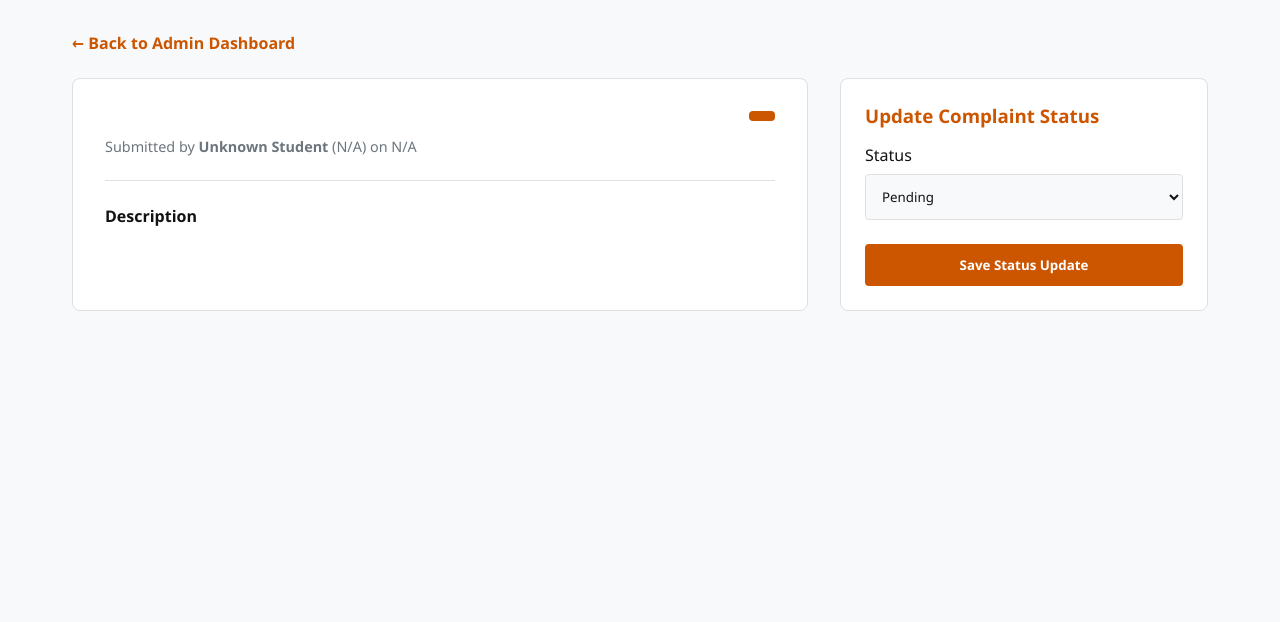
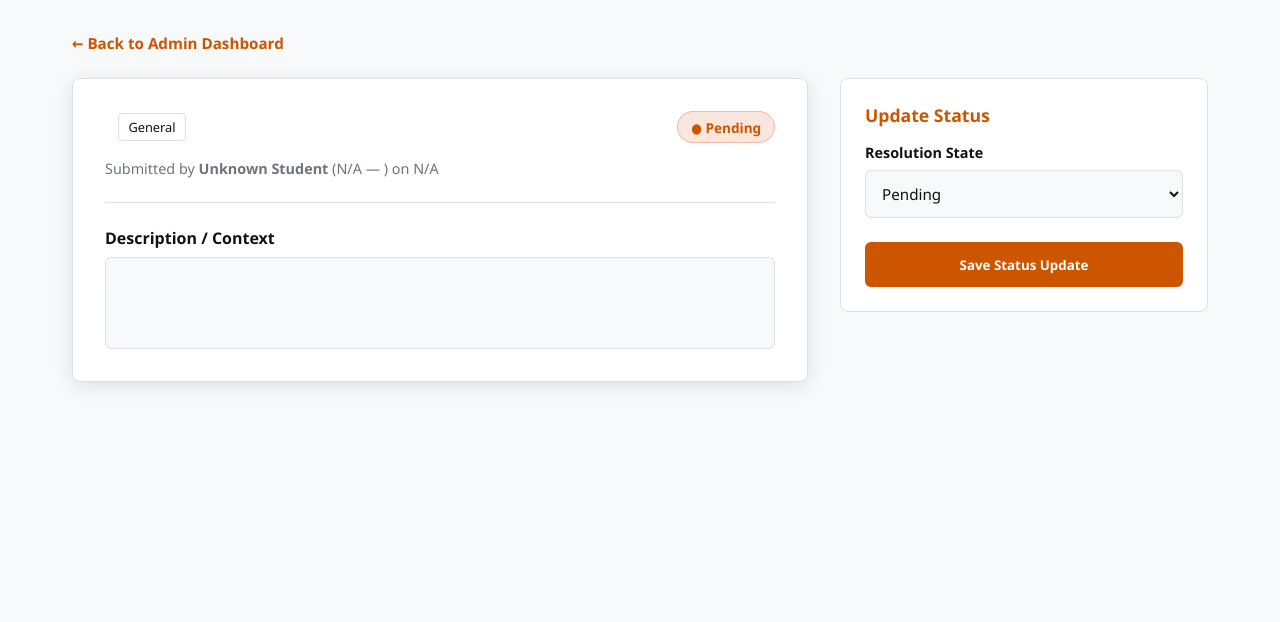
Before and after one commit to Harjabart/bouesti-college-of-science_complaint_system, a Flask app: template templates/admin/view_complaint.html in a window 1280 px wide. Shown: the part 73-695 px from the top of the page. Run offline with Flask 3, Linux system fonts and the light colour scheme; the template is opened without the code that fills it, so the values that code supplies are empty.

Commit message:
Update review complaint template with attachment viewer and styled badges

```diff
--- a/templates/admin/view_complaint.html
+++ b/templates/admin/view_complaint.html
@@ -5,53 +5,116 @@
 {% block content %}
 <div style="margin-bottom: 1.5rem;">
     <a href="{{ url_for('admin_dashboard') }}"
-        style="color: var(--primary-color); text-decoration: none; font-weight: bold;">&larr; Back to Admin
-        Dashboard</a>
+        style="color: var(--primary-color); text-decoration: none; font-weight: 700; display: inline-flex; align-items: center; gap: 0.4rem; font-size: 0.95rem;">
+        &larr; Back to Admin Dashboard
+    </a>
 </div>
 
-<div class="admin-complaint-grid" style="display: grid; grid-template-columns: 2fr 1fr; gap: 2rem;">
-    <!-- Complaint Info -->
+<div class="admin-complaint-grid" style="display: grid; grid-template-columns: 2fr 1fr; gap: 2rem; align-items: start;">
+    <!-- Complaint Info & Evidence -->
+    <div style="display: flex; flex-direction: column; gap: 1.5rem;">
+
+        <!-- Main Details Card -->
         <div
-        style="background-color: var(--card-bg); padding: 2rem; border-radius: 8px; border: 1px solid var(--border-color);">
-        <div style="display: flex; justify-content: space-between; align-items: center; margin-bottom: 1rem;">
-            <h2 style="color: var(--primary-color);">{{ complaint.reference_number }}</h2>
+            style="background-color: var(--card-bg, #1e1e1e); padding: 2rem; border-radius: 8px; border: 1px solid var(--border-color, rgba(255,255,255,0.08)); box-shadow: 0 4px 20px rgba(0,0,0,0.1);">
+            <div
+                style="display: flex; justify-content: space-between; align-items: center; margin-bottom: 1rem; flex-wrap: wrap; gap: 0.5rem;">
+                <div style="display: flex; align-items: center; gap: 0.8rem;">
+                    <h2 style="color: var(--primary-color); font-weight: 800; font-family: monospace; margin: 0;">{{
+                        complaint.reference_number }}</h2>
                     <span
-                style="padding: 0.3rem 0.8rem; border-radius: 4px; font-weight: bold; background-color: var(--primary-color); color: #fff;">
-                {{ complaint.status }}
+                        style="background-color: rgba(255,255,255,0.06); padding: 0.25rem 0.6rem; border-radius: 4px; font-size: 0.8rem; color: var(--text-color); border: 1px solid var(--border-color, rgba(255,255,255,0.1));">
+                        {{ complaint.category if complaint.category else 'General' }}
                     </span>
                 </div>
 
-        <h3 style="margin-bottom: 0.5rem;">{{ complaint.title }}</h3>
+                <!-- Dynamic Status Badge -->
+                {% if complaint.status == 'Resolved' %}
+                <span
+                    style="padding: 0.35rem 0.8rem; border-radius: 20px; font-size: 0.85rem; font-weight: 700; background-color: rgba(46, 204, 113, 0.15); color: #2ecc71; border: 1px solid rgba(46, 204, 113, 0.3);">
+                    ● Resolved
+                </span>
+                {% elif complaint.status == 'Under Review' or complaint.status == 'In Progress' %}
+                <span
+                    style="padding: 0.35rem 0.8rem; border-radius: 20px; font-size: 0.85rem; font-weight: 700; background-color: rgba(241, 196, 15, 0.15); color: #f1c40f; border: 1px solid rgba(241, 196, 15, 0.3);">
+                    ● {{ complaint.status }}
+                </span>
+                {% elif complaint.status == 'Rejected' %}
+                <span
+                    style="padding: 0.35rem 0.8rem; border-radius: 20px; font-size: 0.85rem; font-weight: 700; background-color: rgba(231, 76, 60, 0.15); color: #e74c3c; border: 1px solid rgba(231, 76, 60, 0.3);">
+                    ● Rejected
+                </span>
+                {% else %}
+                <span
+                    style="padding: 0.35rem 0.8rem; border-radius: 20px; font-size: 0.85rem; font-weight: 700; background-color: rgba(224, 86, 36, 0.15); color: var(--primary-color); border: 1px solid rgba(224, 86, 36, 0.3);">
+                    ● Pending
+                </span>
+                {% endif %}
+            </div>
+
+            <h3 style="margin-bottom: 0.5rem; color: var(--text-color); font-size: 1.3rem; font-weight: 700;">{{
+                complaint.title }}</h3>
+
             <p style="color: var(--text-muted); font-size: 0.9rem; margin-bottom: 1.5rem;">
                 Submitted by <strong>{{ complaint.user.full_name if complaint.user else 'Unknown Student' }}</strong>
-            ({{ complaint.user.matric_no if complaint.user else 'N/A' }}) on
-            {{ complaint.created_at.strftime('%b %d, %Y at %I:%M %p') if complaint.created_at else 'N/A' }}
+                ({{ complaint.user.matric_no if complaint.user else 'N/A' }} — {{ complaint.user.email if complaint.user
+                else '' }})
+                on {{ complaint.created_at.strftime('%b %d, %Y at %I:%M %p') if complaint.created_at else 'N/A' }}
             </p>
 
-        <hr style="border: none; border-top: 1px solid var(--border-color); margin-bottom: 1.5rem;">
+            <hr
+                style="border: none; border-top: 1px solid var(--border-color, rgba(255,255,255,0.08)); margin-bottom: 1.5rem;">
 
-        <h4>Description</h4>
-        <p style="margin-top: 0.5rem; line-height: 1.6; white-space: pre-line;">{{ complaint.description }}</p>
+            <h4 style="color: var(--text-color); font-weight: 700; margin-bottom: 0.5rem;">Description / Context</h4>
+            <div
+                style="color: var(--text-color); line-height: 1.7; white-space: pre-line; background: var(--bg-color, #121212); padding: 1.2rem; border-radius: 6px; border: 1px solid var(--border-color, rgba(255,255,255,0.05)); font-size: 0.95rem;">
+                {{ complaint.description }}
+            </div>
+        </div>
+
+        <!-- Evidence Attachment Card -->
+        {% if complaint.filename %}
+        <div
+            style="background-color: var(--card-bg, #1e1e1e); padding: 1.5rem; border-radius: 8px; border: 1px solid var(--border-color, rgba(255,255,255,0.08));">
+            <h4
+                style="color: var(--text-color); font-weight: 700; margin-bottom: 0.8rem; display: flex; align-items: center; gap: 0.5rem;">
+                📂 Attached Evidence File
+            </h4>
+            <div
+                style="display: flex; justify-content: space-between; align-items: center; background: var(--bg-color, #121212); padding: 1rem; border-radius: 6px; border: 1px solid var(--border-color, rgba(255,255,255,0.05));">
+                <span style="font-size: 0.9rem; color: var(--text-color); font-family: monospace;">{{ complaint.filename
+                    }}</span>
+                <a href="{{ url_for('uploaded_file', filename=complaint.filename) }}" target="_blank"
+                    style="background-color: var(--primary-color); color: #ffffff; padding: 0.5rem 1rem; border-radius: 4px; text-decoration: none; font-weight: 700; font-size: 0.85rem;">
+                    View / Download Attachment
+                </a>
+            </div>
+        </div>
+        {% endif %}
+
     </div>
 
     <!-- Update Action Box -->
     <div
-        style="background-color: var(--card-bg); padding: 1.5rem; border-radius: 8px; border: 1px solid var(--border-color); height: fit-content;">
-        <h3 style="margin-bottom: 1rem; color: var(--primary-color);">Update Complaint Status</h3>
+        style="background-color: var(--card-bg, #1e1e1e); padding: 1.5rem; border-radius: 8px; border: 1px solid var(--border-color, rgba(255,255,255,0.08)); position: sticky; top: 1.5rem;">
+        <h3 style="margin-bottom: 1rem; color: var(--primary-color); font-weight: 800; font-size: 1.1rem;">Update Status
+        </h3>
 
         <form action="{{ url_for('update_status', complaint_id=complaint.id) }}" method="POST">
             <div style="margin-bottom: 1.5rem;">
-                <label style="display: block; margin-bottom: 0.5rem; font-weight: 500;">Status</label>
+                <label
+                    style="display: block; margin-bottom: 0.5rem; font-weight: 600; font-size: 0.9rem; color: var(--text-color);">Resolution
+                    State</label>
                 <select name="status" required
-                    style="width: 100%; padding: 0.75rem; border: 1px solid var(--border-color); border-radius: 4px; background-color: var(--bg-color); color: var(--text-color);">
-                    {% for st in ['Pending', 'Under Review', 'Resolved', 'Rejected'] %}
+                    style="width: 100%; padding: 0.75rem; border: 1px solid var(--border-color, #444); border-radius: 6px; background-color: var(--bg-color, #121212); color: var(--text-color); font-size: 0.95rem;">
+                    {% for st in ['Pending', 'Under Review', 'In Progress', 'Resolved', 'Rejected'] %}
                     <option value="{{ st }}" {% if complaint.status==st %}selected{% endif %}>{{ st }}</option>
                     {% endfor %}
                 </select>
             </div>
 
             <button type="submit"
-                style="width: 100%; padding: 0.75rem; background-color: var(--primary-color); color: #fff; border: none; border-radius: 4px; font-weight: bold; cursor: pointer;">
+                style="width: 100%; padding: 0.85rem; background-color: var(--primary-color); color: #ffffff; border: none; border-radius: 6px; font-weight: 700; cursor: pointer; transition: opacity 0.2s;">
                 Save Status Update
             </button>
         </form>
```
Lines whose indentation alone changed are shown as unchanged.
